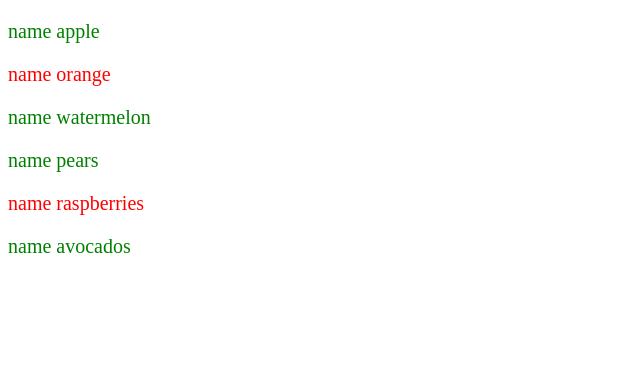
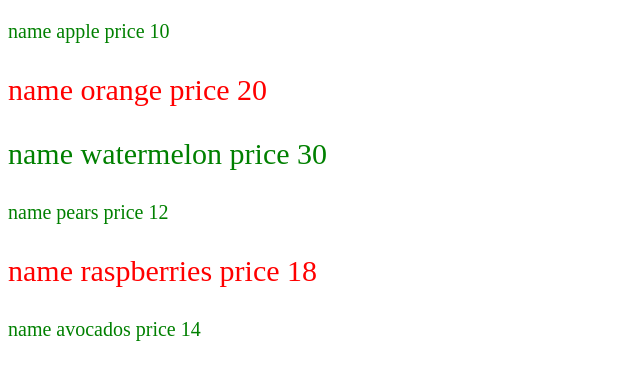
Before and after one commit to Paskinho/instagram, an Angular app: page / in a window 1280 px wide. Shown: the top 380 px of the page, without its empty margins (0-640 px from the left). Built offline with nearby package versions, Linux system fonts and the light colour scheme.

Commit message:
Completed task with nfIg for array

```diff
--- a/src/app/parent/parent.component.html
+++ b/src/app/parent/parent.component.html
@@ -6,9 +6,10 @@
 <div>
 <div *ngFor="let fruit of fruits; even as even; odd as odd">
   <p class="default"
-  [ngClass]="{success: even, error: odd}"
+  [ngClass]="{success: even, error: odd, bigPrice: fruit.price > 15}"
   *ngIf="fruit.price > 7">
     name {{fruit.name}}
+    price {{fruit.price}}
   </p>
 </div>
 
--- a/src/app/parent/parent.component.scss
+++ b/src/app/parent/parent.component.scss
@@ -9,3 +9,8 @@
 .error {
   color: red;
 }
+
+.bigPrice {
+  font-weight: 30;
+  font-size: 30px
+}
```
